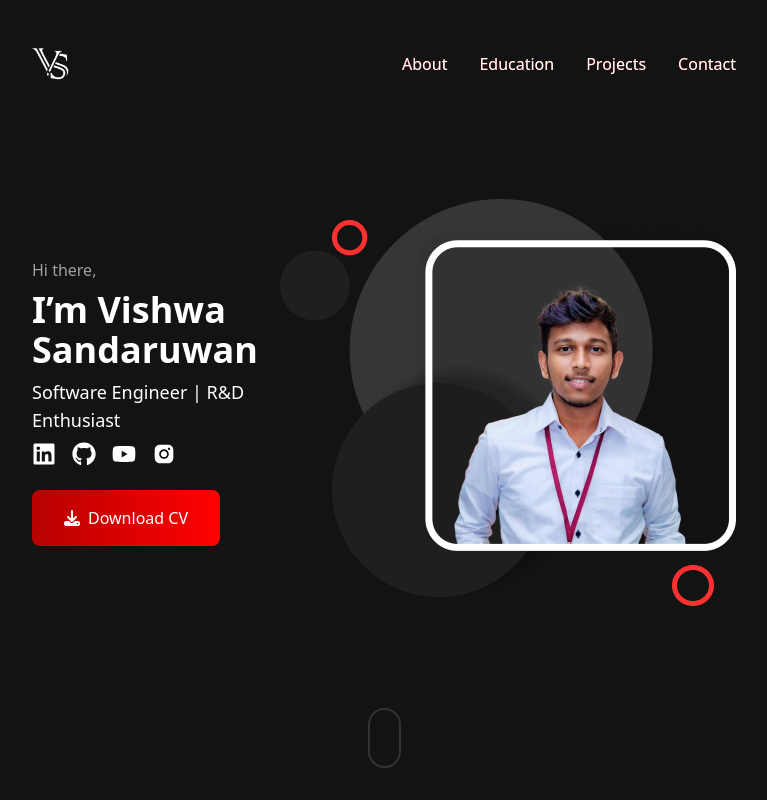
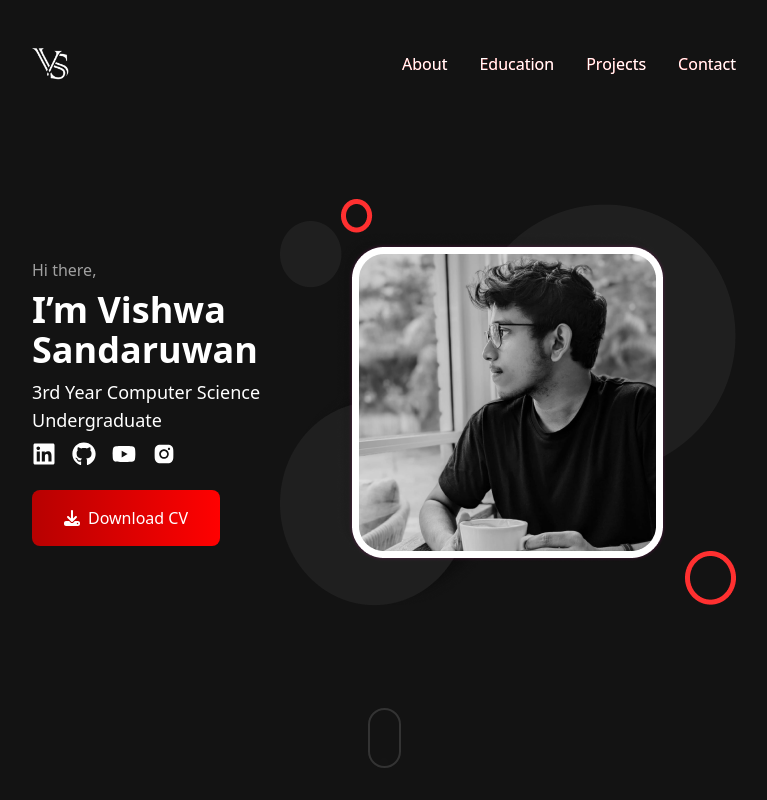
Before and after one commit to itsvishwa/portfolio, a React (Vite) app: page / in a window 1280 px wide. Shown: the whole page, without its empty margins (256-1023 px from the left). Built offline with nearby package versions, Linux system fonts and the light colour scheme.

Commit message:
change the profile photo

```diff
--- a/src/components/Welcome.tsx
+++ b/src/components/Welcome.tsx
@@ -16,7 +16,7 @@ function Welcome() {
           I’m Vishwa Sandaruwan
         </p>
         <p className="text-sm lg:text-lg lg:text-start text-center">
-          Software Engineer | R&D Enthusiast{" "}
+          3rd Year Computer Science Undergraduate
         </p>
         <div className="flex gap-4">
           <a href="https://www.linkedin.com/in/itsvishwa/" target="_blank">
```
Also changed, not shown: src/assets/profile.png.
